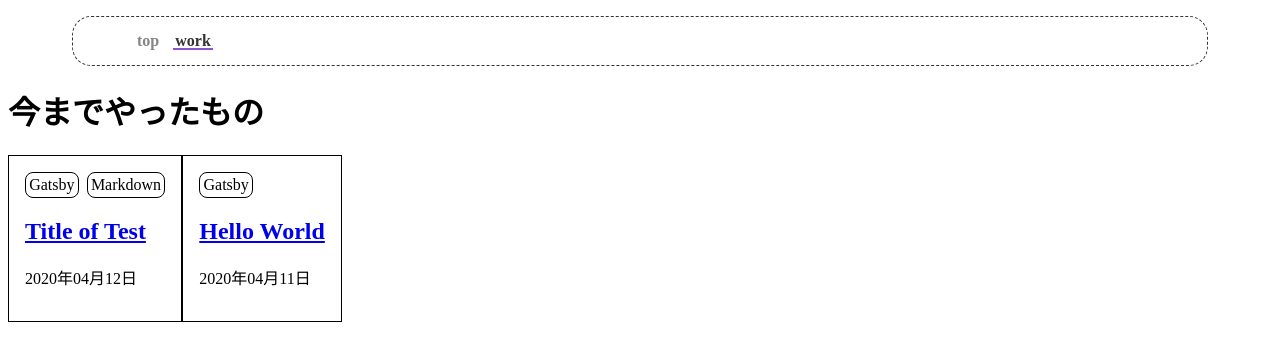
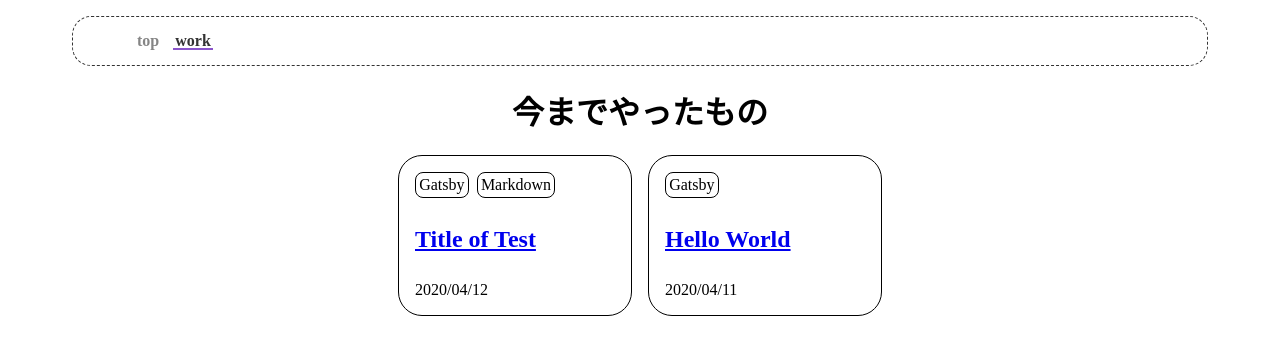
Before and after one commit to tomsal25/portfolio, a Gatsby site: page /work in a window 1280 px wide. Built offline with nearby package versions, Linux system fonts and the light colour scheme; Gatsby itself is replaced by a stand-in of ours.

Commit message:
change layout

```diff
--- /dev/null
+++ b/src/features/Article/index.ts
@@ -0,0 +1 @@
+export { default as Article } from "./components/Article/Article";
--- a/src/features/Card/components/Card/Card.module.scss
+++ b/src/features/Card/components/Card/Card.module.scss
@@ -1,9 +1,17 @@
 .card {
+  display: flex;
+  flex-direction: column;
+  gap: 0.5em;
+
+  width: 200px;
   padding: 1em;
+
   border: solid 0.1em;
+  border-radius: 1.5em;
 }
 
 .tagbox {
   display: flex;
+  flex-wrap: wrap;
   gap: 0.5em;
 }
--- a/src/features/Card/components/Card/Card.tsx
+++ b/src/features/Card/components/Card/Card.tsx
@@ -22,7 +22,7 @@ const Card = ({ date, tags, title, slug }: Props) => {
       <Link to={slug}>
         <h2>{title}</h2>
       </Link>
-      <p>{date}</p>
+      <div>{date}</div>
     </div>
   );
 };
--- a/src/features/Card/components/Container/CardContainer.module.scss
+++ b/src/features/Card/components/Container/CardContainer.module.scss
@@ -1,3 +1,6 @@
 .box {
   display: flex;
+  flex-wrap: wrap;
+  gap: 1rem;
+  justify-content: center;
 }
--- /dev/null
+++ b/src/features/Layouts/components/MainLayout/MainLayout.module.scss
@@ -0,0 +1,5 @@
+.box {
+  max-width: 960px;
+  margin: 0 auto 2rem;
+  padding: 0 5vw;
+}
--- a/src/features/Layouts/components/MainLayout/MainLayout.tsx
+++ b/src/features/Layouts/components/MainLayout/MainLayout.tsx
@@ -1,5 +1,6 @@
 import { ReactNode } from "react";
 import Header from "../Header/Header";
+import styles from "./MainLayout.module.scss";
 
 interface Props {
   children: ReactNode;
@@ -9,7 +10,7 @@ const MainLayout = ({ children }: Props) => {
   return (
     <>
       <Header />
-      {children}
+      <div className={styles.box}>{children}</div>
     </>
   );
 };
--- a/src/pages/work.tsx
+++ b/src/pages/work.tsx
@@ -12,7 +12,7 @@ export const query = graphql`
             slug
           }
           frontmatter {
-            date(formatString: "YYYY年MM月DD日")
+            date(formatString: "YYYY/MM/DD")
             tags
             title
           }
@@ -29,7 +29,7 @@ const Work = ({ data }: PageProps<Queries.WorkQuery>) => {
 
   return (
     <Layout>
-      <h1>今までやったもの</h1>
+      <h1 style={{ textAlign: "center" }}>今までやったもの</h1>
       <CardContainer>
         {edges.map(edge => {
           const frontmatter = edge.node.frontmatter;
```
Also changed, not shown: src/features/Article/components/Article/Article.module.scss (added, +12 -0 lines), src/features/Article/components/Article/Article.tsx (added, +27 -0 lines), src/pages/index.tsx (+27 -2 lines), src/templates/Post.tsx (+11 -2 lines).
